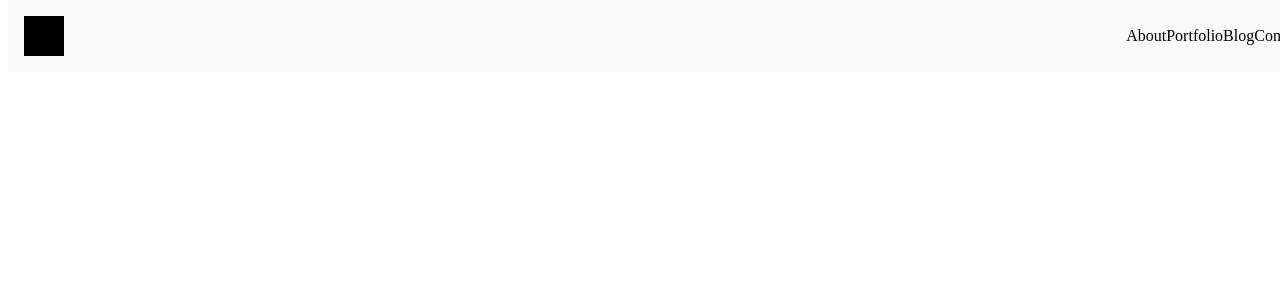
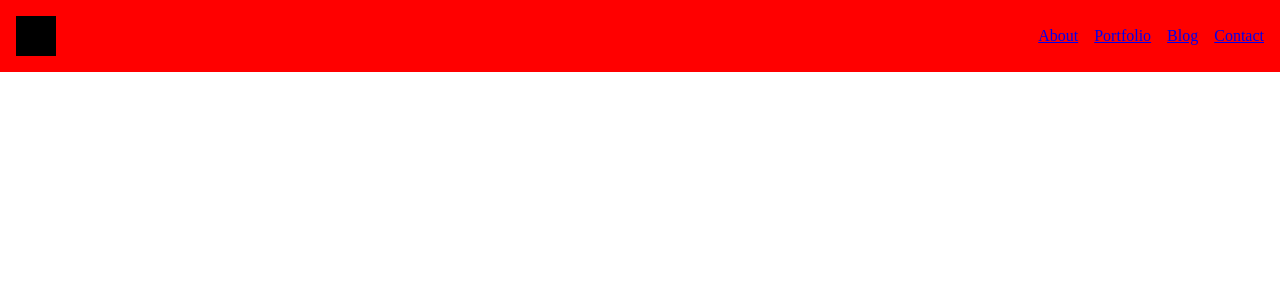
Before and after one commit to rhotonjacob/blog, a Next.js app: page /about in a window 1280 px wide. Shown: the top 300 px of the page. Built offline with nearby package versions, Linux system fonts and the light colour scheme.

Commit message:
Add Css reset, format components

```diff
--- a/app/layout.tsx
+++ b/app/layout.tsx
@@ -1,13 +1,16 @@
 import type { Metadata } from "next";
 import Nav from "components/Nav";
 
+import "styles/reset.css";
+
 export const metadata: Metadata = {
   title: "Jacob Rhoton",
-  description: "I'm a software engineer from Denver, Colorado and this is my humble portfolio site.",
+  description:
+    "I'm a software engineer from Denver, Colorado and this is my humble portfolio site.",
   icons: {
-    icon: "/favicon.ico"
-  }
-}
+    icon: "/favicon.ico",
+  },
+};
 
 export default function RootLayout({
   // Layouts must accept a children prop.
--- a/app/page.tsx
+++ b/app/page.tsx
@@ -1,9 +1,7 @@
 import HomePage from "components/pages/Home";
 
 const Home = () => {
-  return (
-    <HomePage />
-  )
-}
+  return <HomePage />;
+};
 
 export default Home;
--- a/components/Nav.tsx
+++ b/components/Nav.tsx
@@ -1,4 +1,4 @@
-"use client"
+"use client";
 
 import { usePathname } from "next/navigation";
 import Link from "next/link";
@@ -8,11 +8,6 @@
   position: fixed;
   top: 0;
   width: 100%;
-  display: flex;
-  justify-content: space-between;
-  align-items: center;
-  padding: 1rem;
-  background-color: #F9F9F9;
 `;
 
 const Logo = styled.div`
@@ -23,23 +18,24 @@
 
 const RoutesContainer = styled.div`
   display: flex;
-
-    a {
-      text-decoration: none;
-      color: black;
-
-      &:hover {
-        text-decoration: underline;
-      }
-    }
+  gap: 1rem;
 `;
 
+const NavItems = styled.div`
+  display: flex;
+  padding: 1rem;
+  justify-content: space-between;
+  align-items: center;
+  // background-color: #f9f9f9;
+  background-color: red;
+`;
 
 const Nav = () => {
   const path = usePathname().slice(1);
 
   return (
     <Navbar>
+      <NavItems>
         <Link href="/">
           <Logo />
         </Link>
@@ -50,8 +46,9 @@
           <Link href="/contact">Contact</Link>
           {/* <Link href="/resume.pdf" target="_blank">Resume</Link> */}
         </RoutesContainer>
+      </NavItems>
     </Navbar>
-  )
-}
+  );
+};
 
 export default Nav;
--- a/components/pages/About.tsx
+++ b/components/pages/About.tsx
@@ -1,9 +1,7 @@
 "use client";
 
 const About = () => {
-  return (
-    <h1>About</h1>
-  )
-}
+  return <h1>About</h1>;
+};
 
 export default About;
--- a/components/pages/Home.tsx
+++ b/components/pages/Home.tsx
@@ -1,9 +1,7 @@
 "use client";
 
 const Home = () => {
-  return (
-    <h1>Home</h1>
-  )
-}
+  return <h1>Home</h1>;
+};
 
 export default Home;
--- /dev/null
+++ b/styles/reset.css
@@ -0,0 +1,48 @@
+/* http://meyerweb.com/eric/tools/css/reset/
+   v2.0 | 20110126
+   License: none (public domain)
+*/
+
+/* prettier-ignore */
+html, body, div, span, applet, object, iframe, h1, h2, h3, h4, h5, h6, p, blockquote, pre, a, abbr, acronym, address, big, cite, code, del, dfn, em, img, ins, kbd, q, s, samp, small, strike, strong, sub, sup, tt, var, b, u, i, center, dl, dt, dd, ol, ul, li, fieldset, form, label, legend, table, caption, tbody, tfoot, thead, tr, th, td, article, aside, canvas, details, embed, figure, figcaption, footer, header, hgroup,  menu, nav, output, ruby, section, summary,
+time, mark, audio, video {
+	margin: 0;
+	padding: 0;
+	border: 0;
+	font-size: 100%;
+	font: inherit;
+	vertical-align: baseline;
+}
+/* HTML5 display-role reset for older browsers */
+/* prettier-ignore */
+article, aside, details, figcaption, figure, footer, header, hgroup, menu, nav, section {
+	display: block;
+}
+body {
+  line-height: 1;
+}
+ol,
+ul {
+  list-style: none;
+}
+blockquote,
+q {
+  quotes: none;
+}
+blockquote:before,
+blockquote:after,
+q:before,
+q:after {
+  content: "";
+  content: none;
+}
+table {
+  border-collapse: collapse;
+  border-spacing: 0;
+}
+
+/**
+  ****************
+  * END CSS RESET
+  ****************
+**/
```
Also changed, not shown: app/about/page.tsx (+3 -5 lines). Lines whose indentation alone changed are shown as unchanged.
